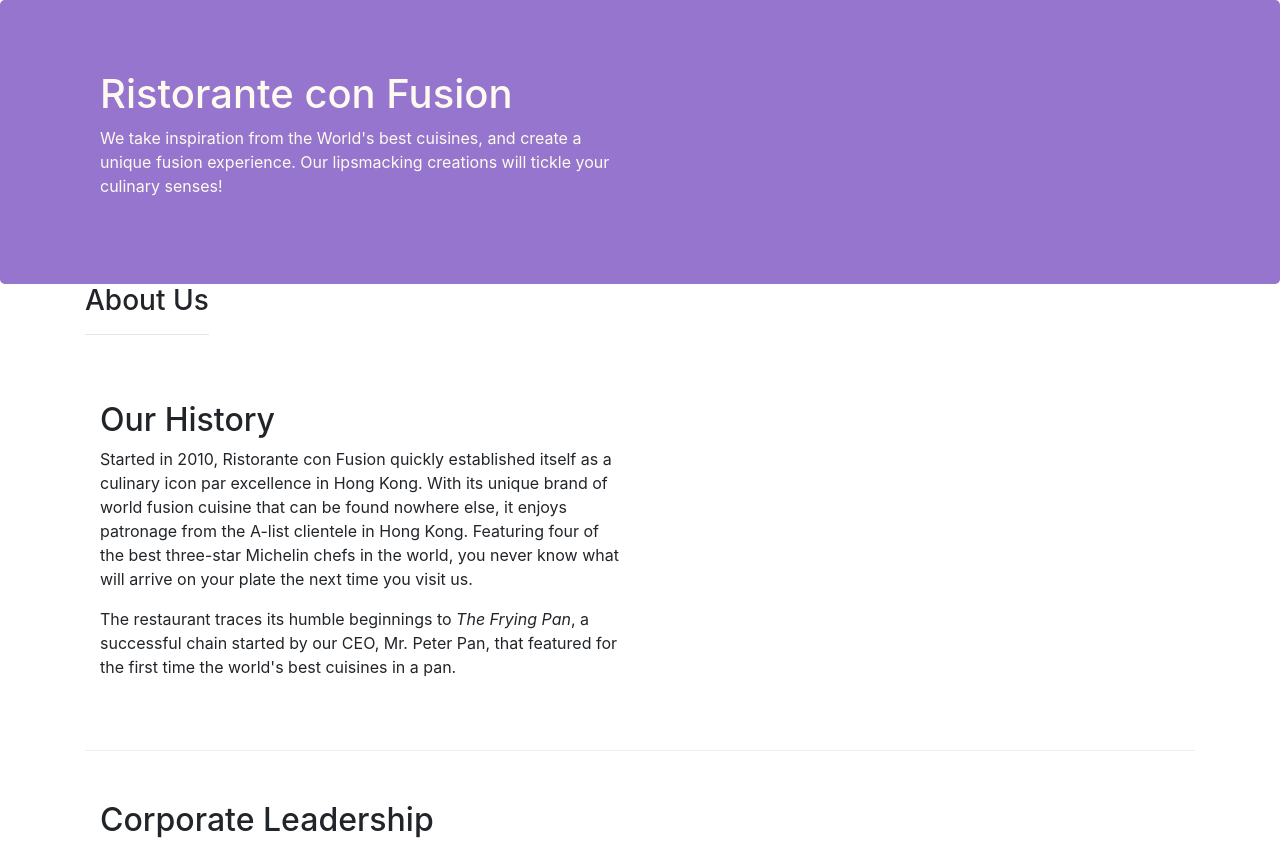
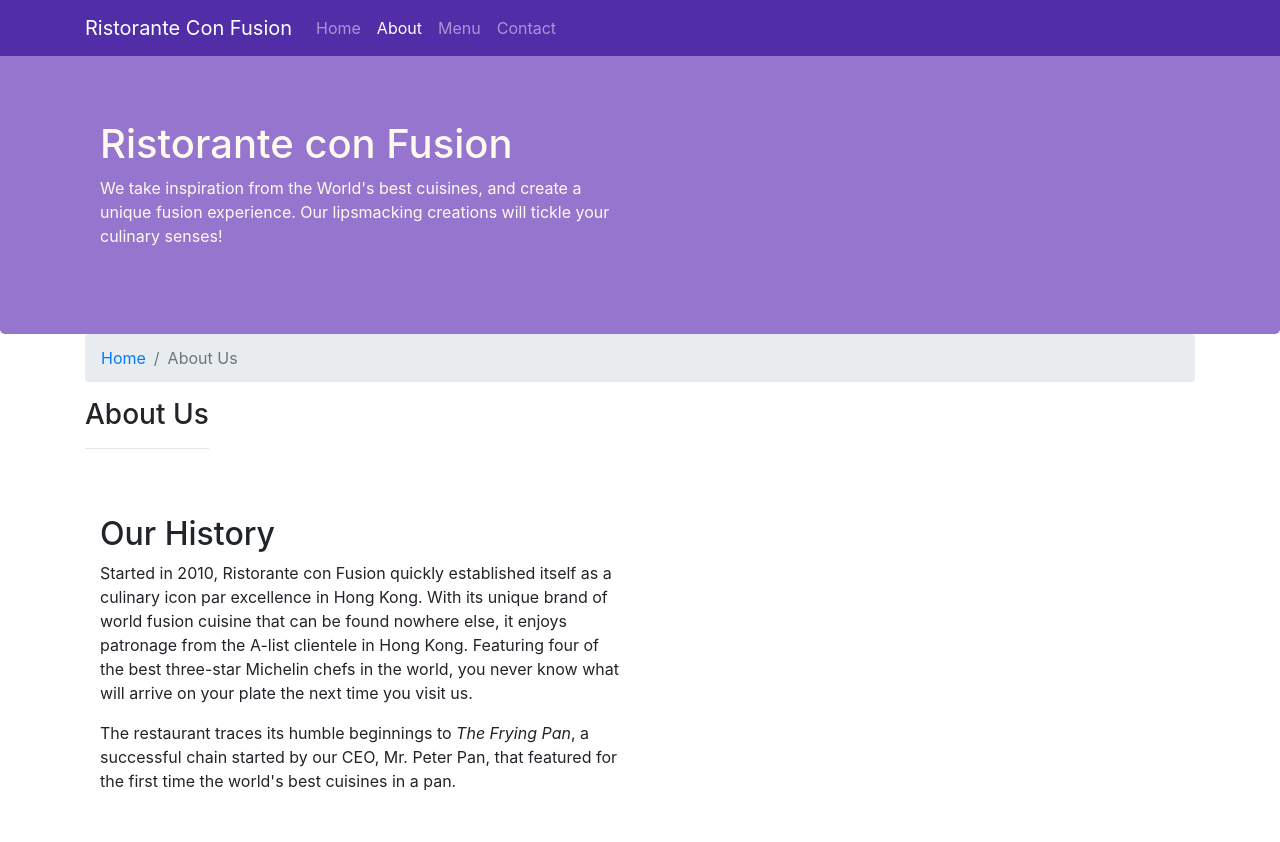
Before and after one commit to Rakeshchary2511/conFusion-duplicate, a website: page aboutus.html in a window 1280 px wide. Shown: the top 842 px of the page. Drawn offline with nearby package versions, Linux system fonts and the light colour scheme.

Commit message:
Navigation Bar was added with links to index and aboutUs pages

```diff
--- a/aboutus.html
+++ b/aboutus.html
@@ -16,7 +16,22 @@
 </head>
 
 <body>
-
+    <nav class="navbar navbar-dark navbar-expand-sm fixed-top">
+        <div class="container">
+            <a class="navbar-brand" href="./index.html">Ristorante Con Fusion</a>
+            <button class="navbar-toggler" type="button" data-toggle="collapse" data-target="#Navbar">
+                <span class="navbar-toggler-icon"></span>
+            </button>
+            <div class="collapse navbar-collapse" id="Navbar">
+                <ul class="navbar-nav mr-auto">
+                    <li class="nav-item"><a class="nav-link" href="./index.html">Home</a></li>
+                    <li class="nav-item active"><a class="nav-link" href="#">About</a></li>
+                    <li class="nav-item"><a class="nav-link" href="#">Menu</a></li>
+                    <li class="nav-item"><a class="nav-link" href="#">Contact</a></li>
+                </ul>
+            </div>
+        </div>
+    </nav>
     <header class="jumbotron">
         <div class="container">
             <div class="row row-header">
@@ -33,12 +48,16 @@
 
     <div class="container">
         <div class="row row-header">
+            <ol class="col-12 breadcrumb">
+                <li class="breadcrumb-item"><a href="./index.html">Home</a></li>
+                <li class="breadcrumb-item active">About Us</li>
+            </ol>
+
             <div>
                 <h3>About Us</h3>
                 <hr>
             </div>
         </div>
-
         <div class="row row-content">
             <div class="col-12 col-sm-6">
                 <h2>Our History</h2>
@@ -59,24 +78,28 @@
             <div class="col-12">
                 <h2>Corporate Leadership</h2>
                 <h3>Peter Pan <small>Chief Epicurious Officer</small></h3>
-                <p class="d-none d-sm-block justify-content-center">Our CEO, Peter, credits his hardworking East Asian immigrant parents who undertook the arduous
+                <p class="d-none d-sm-block justify-content-center">Our CEO, Peter, credits his hardworking East Asian
+                    immigrant parents who undertook the arduous
                     journey to the shores of America with the intention of giving their children the best future. His
                     mother's wizardy in the kitchen whipping up the tastiest dishes with whatever is available
                     inexpensively at the supermarket, was his first inspiration to create the fusion cuisines for which
                     <em>The Frying Pan</em> became well known. He brings his zeal for fusion cuisines to this
                     restaurant, pioneering cross-cultural culinary connections.</p>
                 <h3>Dhanasekaran Witherspoon <small>Chief Food Officer</small></h3>
-                <p class="d-none d-sm-block ">Our CFO, Danny, as he is affectionately referred to by his colleagues, comes from a long established
+                <p class="d-none d-sm-block ">Our CFO, Danny, as he is affectionately referred to by his colleagues,
+                    comes from a long established
                     family tradition in farming and produce. His experiences growing up on a farm in the Australian
                     outback gave him great appreciation for varieties of food sources. As he puts it in his own words,
                     <em>Everything that runs, wins, and everything that stays, pays!</em></p>
                 <h3>Agumbe Tang <small>Chief Taste Officer</small></h3>
-                <p class="d-none d-sm-block">Blessed with the most discerning gustatory sense, Agumbe, our CTO, personally ensures that every dish
+                <p class="d-none d-sm-block">Blessed with the most discerning gustatory sense, Agumbe, our CTO,
+                    personally ensures that every dish
                     that we serve meets his exacting tastes. Our chefs dread the tongue lashing that ensues if their
                     dish does not meet his exacting standards. He lives by his motto, <em>You click only if you survive
                         my lick.</em></p>
                 <h3>Alberto Somayya <small>Executive Chef</small></h3>
-                <p class="d-none d-sm-block">Award winning three-star Michelin chef with wide International experience having worked closely with
+                <p class="d-none d-sm-block">Award winning three-star Michelin chef with wide International experience
+                    having worked closely with
                     whos-who in the culinary world, he specializes in creating mouthwatering Indo-Italian fusion
                     experiences. He says, <em>Put together the cuisines from the two craziest cultures, and you get a
                         winning hit! Amma Mia!</em></p>
@@ -91,7 +114,7 @@
                 <div class="col-4 offset-1 col-sm-2">
                     <h5>Links</h5>
                     <ul class="list-unstyled">
-                        <li><a href="#">Home</a></li>
+                        <li><a href="./index.html">Home</a></li>
                         <li><a href="#">About</a></li>
                         <li><a href="#">Menu</a></li>
                         <li><a href="#">Contact</a></li>
--- a/css/styles.css
+++ b/css/styles.css
@@ -26,3 +26,12 @@ font-size:80%;
 margin:0px;
 color:#0f0f0f;
 }
+
+body{
+    padding:50px 0px 0px 0px;
+    z-index:0;
+}
+
+.navbar-dark {
+    background-color: #512DA8;
+}
--- a/package.json
+++ b/package.json
@@ -15,6 +15,8 @@
   },
   "dependencies": {
     "bootstrap": "^4.5.0",
+    "bootstrap-social": "^5.1.1",
+    "font-awesome": "^4.7.0",
     "jquery": "^3.5.1",
     "popper.js": "^1.16.1"
   }
```
Also changed, not shown: index.html (+31 -7 lines), 1 other file.
